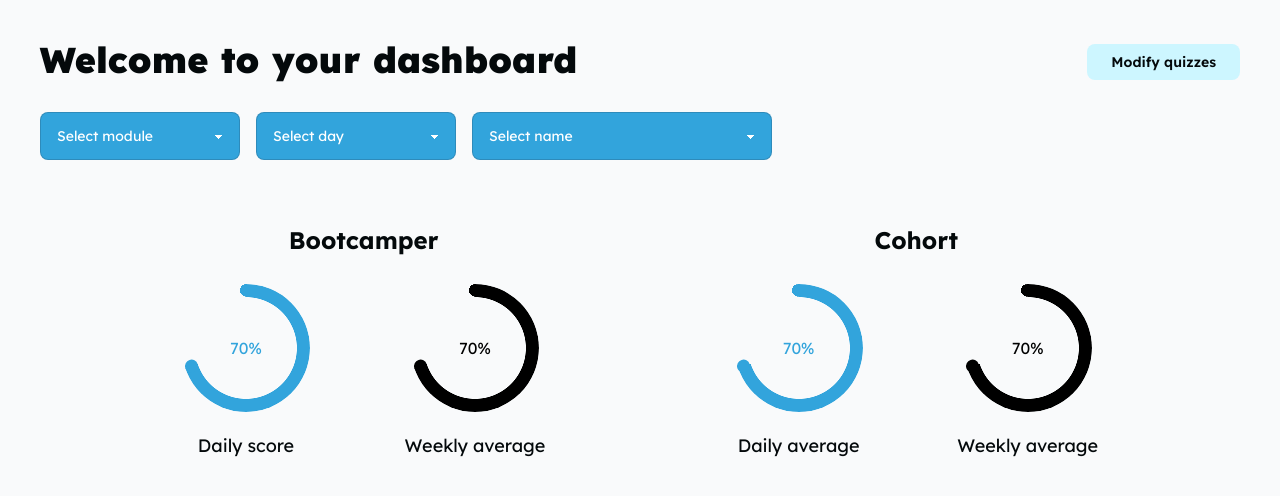
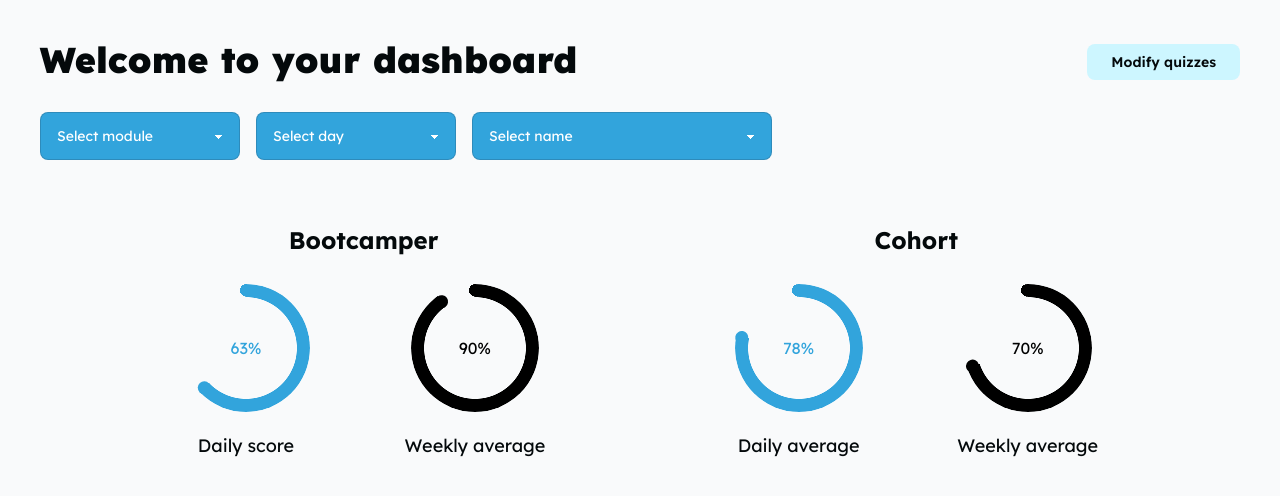
Before and after one commit to SchoolOfCode/bc16-final-projects-team_algorhythm, a Next.js app: page /dashboard in a window 1280 px wide. Shown: the top 496 px of the page. Built offline with nearby package versions, Linux system fonts and the light colour scheme; no server answers; what tailwindcss-animated would draw is missing.

Commit message:
plan added into dashboard page.tsx to enable api calls

```diff
--- a/app/dashboard/page.tsx
+++ b/app/dashboard/page.tsx
@@ -1,11 +1,15 @@
+import Link from "next/link";
+/* imports as required */
 
-import Link from "next/link";
+/* API call */
 
 export default function DashBoard() {
   return (
     <div className="flex flex-col  pt-10 px-10 w-full">
       <div className=" flex flex-row justify-between mb-5 ">
-            <h1 className="font-black text-4xl pb-3 text-left ">Welcome to your dashboard</h1>
+        <h1 className="font-black text-4xl pb-3 text-left ">
+          Welcome to your dashboard
+        </h1>
         <Link
           href="#"
           className="hover:bg-loginblue bg-lightblue text-black rounded-lg px-6 py-3 text-foreground hover:text-white font-semibold text-sm text-left h-9 flex items-center mt-1"
@@ -14,21 +18,54 @@ export default function DashBoard() {
         </Link>
       </div>
       <div className="flex flex-row justify-start">
-            <select className="select select-bordered w-1/6 max-w-xs bg-loginblue text-white mr-4 " >
-  <option disabled selected>Select module</option>
+        <select className="select select-bordered w-1/6 max-w-xs bg-loginblue text-white mr-4">
+          <option disabled selected>
+            Select module
+          </option>
+          {/*
+            link to individual week in each option tag
+          */}
           <option>1. Onboarding</option>
           <option>2. Front End</option>
+          <option>3. Software Engineer</option>
+          <option>4. Back End Engineer</option>
+          <option>5. Database Engineer</option>
+          <option>6. QA Engineer</option>
+          <option>7. Web Developer 1</option>
+          <option>8. Web Developer 2</option>
+          <option>9. Product</option>
+          <option>10. DevOps</option>
+          <option>11. Cyber Security</option>
+          <option>12. AI and Data</option>
         </select>
-<select className="select select-bordered w-1/6 max-w-xs bg-loginblue text-white mr-4 " >
-  <option disabled selected>Select day</option>
+        <select className="select select-bordered w-1/6 max-w-xs bg-loginblue text-white mr-4 ">
+          <option disabled selected>
+            Select day
+          </option>
           <option>Monday</option>
           <option>Tuesday</option>
           <option>Wednesday</option>
           <option>Thursday</option>
           <option>Friday</option>
         </select>
-<select className="select select-bordered w-1/4 max-w-xs bg-loginblue text-white mr-4 " >
-  <option disabled selected>Select name</option>
+        <select className="select select-bordered w-1/4 max-w-xs bg-loginblue text-white mr-4 ">
+          <option disabled selected>
+            Select name
+          </option>
+          {/* For all names, should be able to be added by the table called 'Profiles'
+
+          call the profiles table
+          take first name and lastname
+            map across all rows in the table
+          make into an option tag
+            insert first and last name separately
+
+          <option link to uuid of individual bootcamper>
+            {call first name} {call last name}
+          </option>
+
+          */}
+
           <option>Annamaria Koutsoras</option>
           <option>Jack White</option>
           <option>Stephen Boyce</option>
@@ -36,14 +73,63 @@ export default function DashBoard() {
       </div>
       <div className="grid grid-rows-[10vh, 30vh, 10vh] ">
         <div className="grid grid-cols-subgrid col-span-7 justify-items-center items-end h-24 mb-2 ">
-<p className="col-start-2 col-span-2 text-2xl font-bold	">Bootcamper</p>
+          <p className="col-start-2 col-span-2 text-2xl font-bold	">
+            Bootcamper
+          </p>
           <p className="col-start-5 col-span-2 text-2xl font-bold	">Cohort</p>
         </div>
         <div className="grid grid-cols-subgrid col-span-7 justify-items-center ">
-            <div className=" mt-5 radial-progress text-loginblue col-start-2  " style={{"--value":70, "--size": "8rem"}} role="progressbar">70%</div>
-            <div className=" mt-5 radial-progress text-black  col-start-3  " style={{"--value":70, "--size": "8rem"}} role="progressbar">70%</div>
-            <div className=" mt-5 radial-progress text-loginblue col-start-5 " style={{"--value":70, "--size": "8rem"}} role="progressbar">70%</div>
-            <div className=" mt-5 radial-progress text-black col-start-6 " style={{"--value":70, "--size": "8rem"}} role="progressbar">70%</div>
+          <div
+            className=" mt-5 radial-progress text-loginblue col-start-2  "
+            style={{
+              "--value": 63,
+              /* call the correct row of the answers table for daily score */ "--size":
+                "8rem",
+            }}
+            role="progressbar"
+          >
+            63%{" "}
+            {/* call the correct row of the answers table for daily score */}
+          </div>
+          <div
+            className=" mt-5 radial-progress text-black  col-start-3  "
+            style={{
+              "--value": 90,
+              /* take the mean average - 5 calls, sum them, divide by number of quizzes that week */ "--size":
+                "8rem",
+            }}
+            role="progressbar"
+          >
+            90%{" "}
+            {/* take the mean average - 5 calls, sum them, divide by number of quizzes that week */}
+          </div>
+
+          {/* <div className="border-r-2 border-black col-start-4 h-40 justify-end"></div> */}
+
+          <div
+            className=" mt-5 radial-progress text-loginblue col-start-5 "
+            style={{
+              "--value": 78,
+              /* take the cohort mean average for the day - sum all daily answers and divide by number of bootcampers who attempted it */ "--size":
+                "8rem",
+            }}
+            role="progressbar"
+          >
+            78%{" "}
+            {/* take the cohort mean average for the day - sum all daily answers and divide by number of bootcampers who attempted it */}
+          </div>
+          <div
+            className=" mt-5 radial-progress text-black col-start-6 "
+            style={{
+              "--value": 70,
+              /* take the cohort mean average for the week - sum all daily averages and divide by number of quizzes that week */ "--size":
+                "8rem",
+            }}
+            role="progressbar"
+          >
+            70%{" "}
+            {/* take the cohort mean average for the week - sum all daily averages and divide by number of quizzes that week */}
+          </div>
         </div>
         <div className="grid grid-cols-subgrid col-span-7 justify-items-center text-lg mt-5 mb-10">
           <p className="col-start-2 ">Daily score</p>
```
Lines whose indentation alone changed are shown as unchanged.
